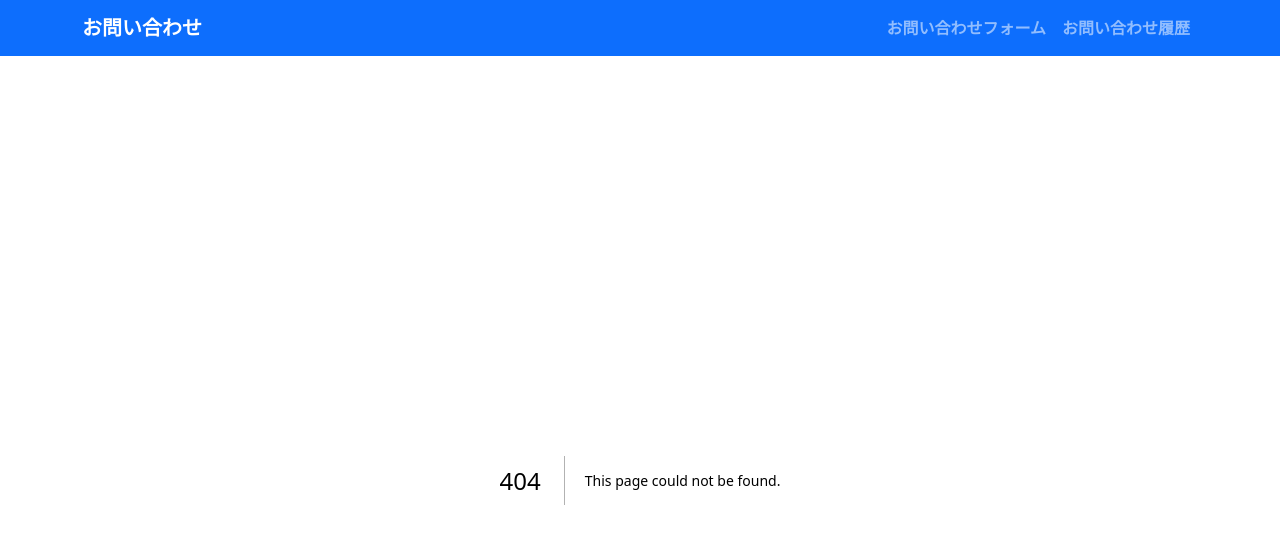
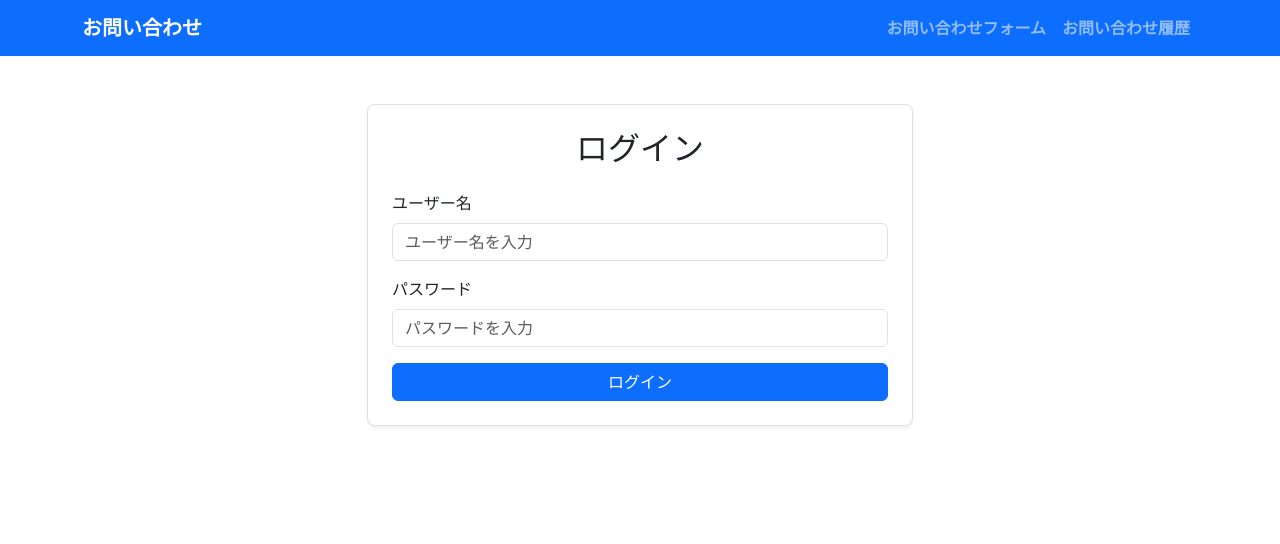
Before and after one commit to sasurainosasu/todo-system, a Next.js app in the folder app/frontend/: page /login in a window 1280 px wide. Before the commit this address had no page. Shown: the top 544 px of the page. Built offline with nearby package versions, Linux system fonts and the light colour scheme; no server answers.

Commit message:
ログイン画面、ログイン処理のついて

```diff
--- /dev/null
+++ b/app/frontend/src/app/login/page.tsx
@@ -0,0 +1,167 @@
+'use client';
+
+import React, { useState, useEffect } from 'react';
+import { useRouter, useSearchParams } from 'next/navigation';
+import { Container, Row, Col, Form, Button, Alert, Spinner } from 'react-bootstrap';
+
+interface FormValues {
+  username?: string;
+  password?: string;
+}
+
+const LoginPage: React.FC = () => {
+  const router = useRouter();
+  const searchParams = useSearchParams();
+  const [formValues, setFormValues] = useState<FormValues>({});
+  const [error, setError] = useState<string | null>(null);
+  const [loading, setLoading] = useState<boolean>(false);
+  const [redirectPath, setRedirectPath] = useState<string>('/');
+  const [isCheckingLogin, setIsCheckingLogin] = useState<boolean>(true);
+
+  // ページ読み込み時にログイン状態をチェック
+  useEffect(() => {
+    const checkLoginStatus = async () => {
+      try {
+        const response = await fetch('/backend/check_login.php', {
+          method: 'GET',
+          headers: {
+            'Content-Type': 'application/json',
+          },
+          credentials: 'include',
+        });
+        const data = await response.json();
+
+        if (data.isLoggedIn) {
+          // 既にログインしている場合はトップページにリダイレクト
+          router.push('/');
+        } else {
+          // ログインしていない場合はフォームを表示
+          //setIsCheckingLogin(false);
+          const redirect = searchParams.get('redirect');
+          if (redirect) {
+            setRedirectPath(redirect);
+          }
+        }
+      } catch (err) {
+        console.error('ログイン状態チェック中にエラーが発生しました:', err);
+        setIsCheckingLogin(false);
+      }
+    };
+
+    checkLoginStatus();
+  }, [router, searchParams]);
+
+  const handleChange = (e: React.ChangeEvent<HTMLInputElement>) => {
+    setFormValues({
+      ...formValues,
+      [e.target.name]: e.target.value,
+    });
+  };
+
+  const handleSubmit = async (e: React.FormEvent<HTMLFormElement>) => {
+    e.preventDefault();
+    setLoading(true);
+    setError(null);
+
+    try {
+      const response = await fetch('http://localhost/api/login.php', {
+        method: 'POST',
+        headers: {
+          'Content-Type': 'application/json',
+        },
+        body: JSON.stringify(formValues),
+        credentials: 'include',
+      });
+
+      const data = await response.json();
+
+      if (response.ok && data.success) {
+        alert(data.message);
+        router.push(redirectPath);
+      } else {
+        setError(data.message || 'ログインに失敗しました。');
+      }
+    } catch (err) {
+      setError('サーバーとの通信中にエラーが発生しました。');
+      console.error('API Error:', err);
+    } finally {
+      setLoading(false);
+    }
+  };
+
+  if (isCheckingLogin) {
+    return (
+      <Container className="my-5">
+        <Row className="justify-content-md-center">
+          <Col md={6} className="d-flex justify-content-center align-items-center" style={{ height: '50vh' }}>
+            <Spinner animation="border" role="status">
+              <span className="visually-hidden">読み込み中...</span>
+            </Spinner>
+          </Col>
+        </Row>
+      </Container>
+    );
+  }
+
+  return (
+    <Container className="my-5">
+      <Row className="justify-content-md-center">
+        <Col md={6}>
+          <div className="border rounded-3 p-4 shadow-sm bg-white">
+            <h2 className="text-center mb-4">ログイン</h2>
+            {error && <Alert variant="danger">{error}</Alert>}
+            <Form onSubmit={handleSubmit}>
+              <Form.Group className="mb-3" controlId="formBasicUsername">
+                <Form.Label>ユーザー名</Form.Label>
+                <Form.Control
+                  type="text"
+                  name="username"
+                  placeholder="ユーザー名を入力"
+                  value={formValues.username || ''}
+                  onChange={handleChange}
+                  required
+                />
+              </Form.Group>
+
+              <Form.Group className="mb-3" controlId="formBasicPassword">
+                <Form.Label>パスワード</Form.Label>
+                <Form.Control
+                  type="password"
+                  name="password"
+                  placeholder="パスワードを入力"
+                  value={formValues.password || ''}
+                  onChange={handleChange}
+                  required
+                />
+              </Form.Group>
+
+              <Button
+                variant="primary"
+                type="submit"
+                className="w-100"
+                disabled={loading}
+              >
+                {loading ? (
+                  <>
+                    <Spinner
+                      as="span"
+                      animation="border"
+                      size="sm"
+                      role="status"
+                      aria-hidden="true"
+                    />
+                    <span className="ms-2">ログイン中...</span>
+                  </>
+                ) : (
+                  'ログイン'
+                )}
+              </Button>
+            </Form>
+          </div>
+        </Col>
+      </Row>
+    </Container>
+  );
+};
+
+export default LoginPage;
```
Also changed, not shown: 2 other files (tests, documents, lock files or other folders).
